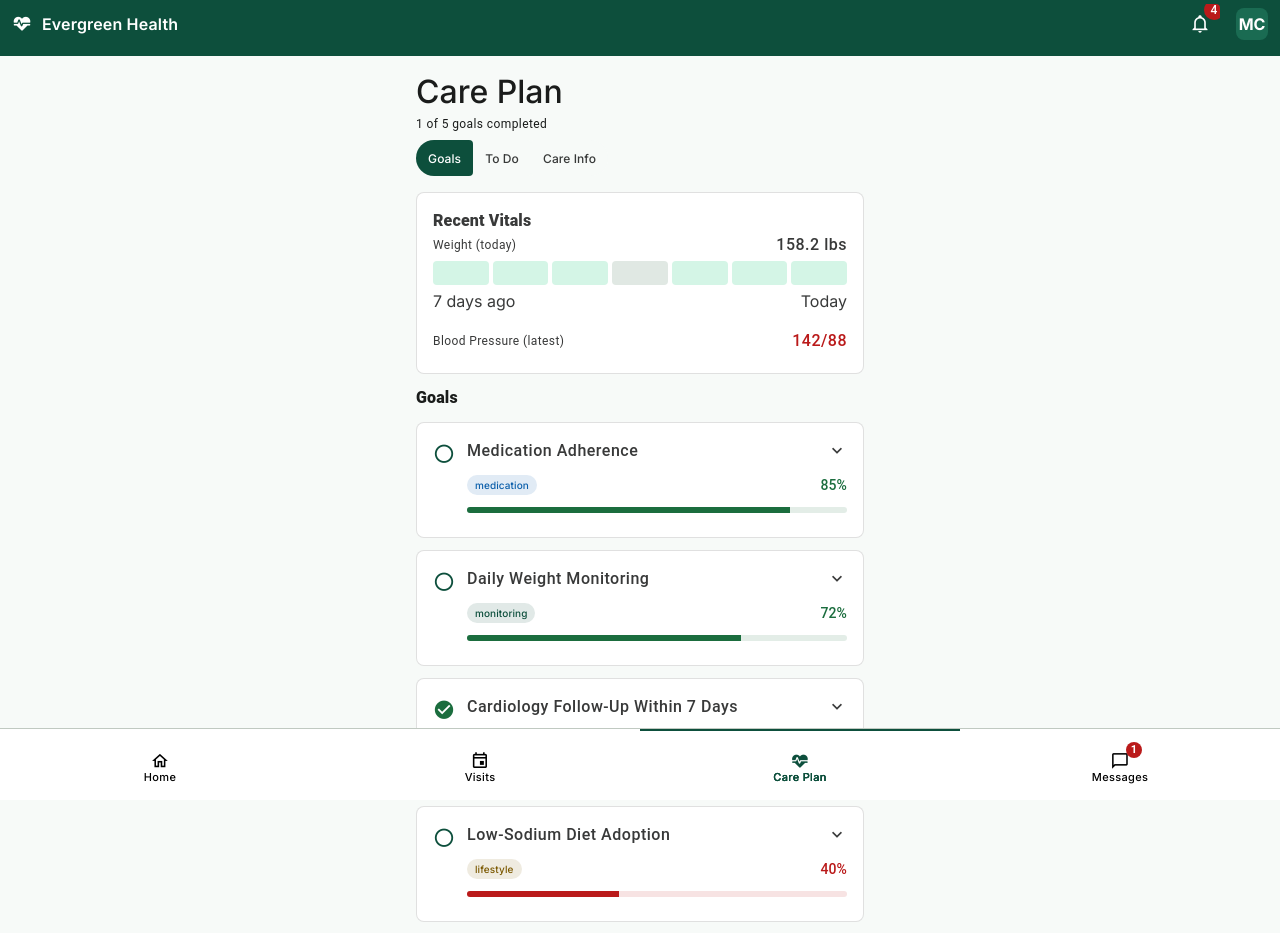
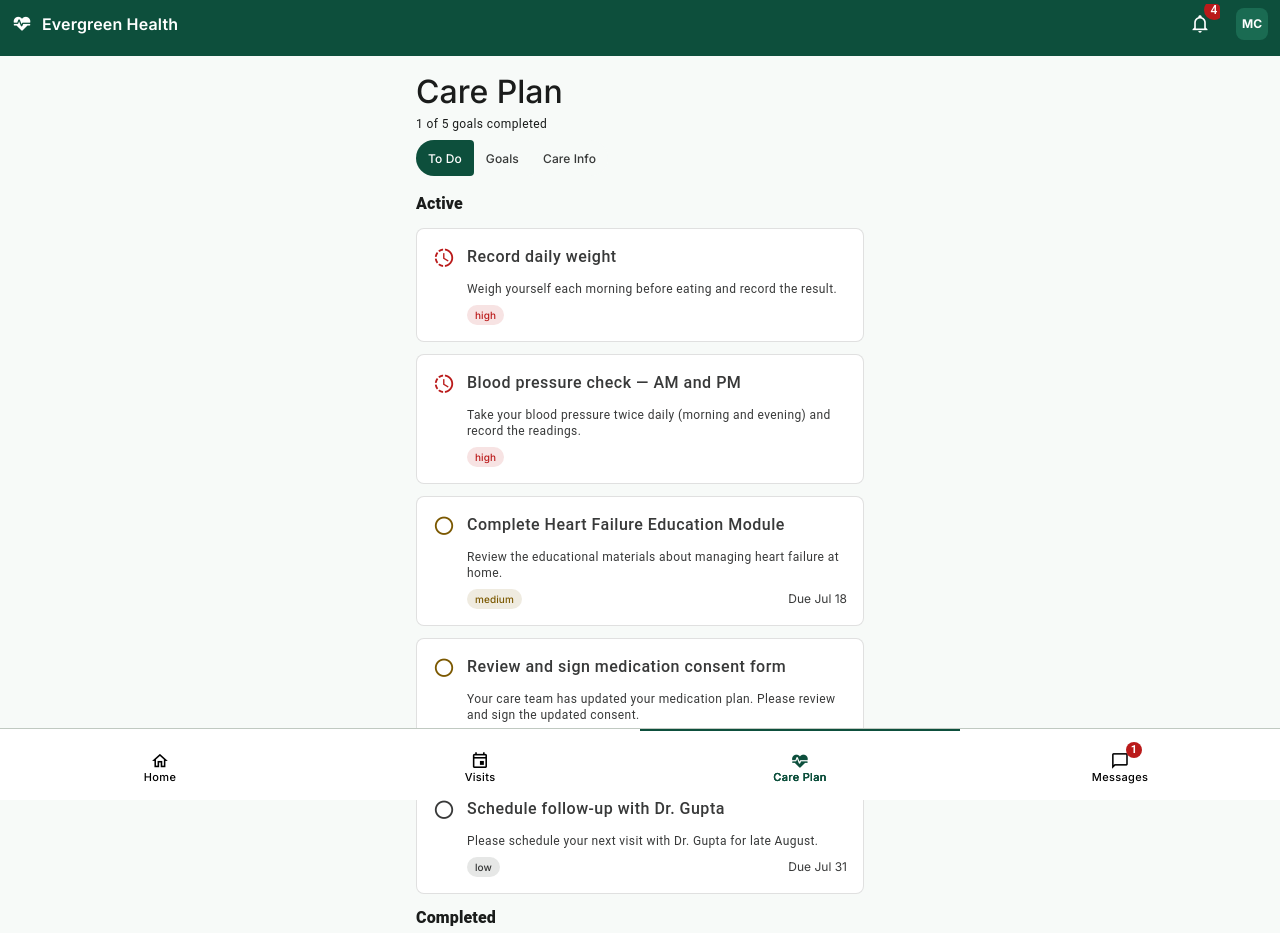
Before and after one commit to glo-kim/my-capstone-mobile, a Vue app: page /care-plan in a window 1280 px wide. Shown: the top 933 px of the page. Built offline with nearby package versions, Linux system fonts and the light colour scheme.

Commit message:
feat: enhance CarePlanView layout for improved readability and organization

```diff
--- a/src/styles/md3.css
+++ b/src/styles/md3.css
@@ -54,6 +54,11 @@ body {
 .text-caption, .text-overline {
   margin: 0 !important;
   padding: 0 !important;
+}
+
+.text-caption {
+  font-size: 12px !important;
+  line-height: 12px !important;
 }
 
 /* List item leading icon gap — match appointment card spacing */
--- a/src/views/CarePlanView.vue
+++ b/src/views/CarePlanView.vue
@@ -10,52 +10,13 @@
     <div class="px-4">
       <!-- Tab toggle -->
       <v-btn-toggle v-model="tab" mandatory color="primary" density="compact" class="mb-4" rounded="pill">
+        <v-btn value="tasks" size="small">To Do</v-btn>
         <v-btn value="goals" size="small">Goals</v-btn>
-        <v-btn value="tasks" size="small">To Do</v-btn>
         <v-btn value="care-info" size="small">Care Info</v-btn>
       </v-btn-toggle>
 
       <!-- Goals -->
       <div v-if="tab === 'goals'" class="d-flex flex-column ga-3 pb-4">
-        <!-- Recent Vitals -->
-        <v-card class="pa-4">
-          <p class="text-title-medium text-on-surface mb-3">Recent Vitals</p>
-
-          <div class="mb-4">
-            <div class="d-flex align-center justify-space-between mb-1">
-              <span class="text-body-small text-on-surface-variant">Weight (today)</span>
-              <span class="text-body-large font-weight-medium text-on-surface">
-                {{ latestWeight }} {{ data.healthTracking.weight.unit }}
-              </span>
-            </div>
-            <div class="d-flex ga-1">
-              <div
-                v-for="(entry, i) in recentWeights"
-                :key="i"
-                class="flex-grow-1 rounded"
-                :style="{
-                  height: '24px',
-                  backgroundColor: entry.value ? 'rgb(var(--v-theme-primary-container))' : 'rgb(var(--v-theme-surface-variant))',
-                }"
-              />
-            </div>
-            <div class="d-flex justify-space-between mt-1">
-              <span class="text-caption text-on-surface-variant">7 days ago</span>
-              <span class="text-caption text-on-surface-variant">Today</span>
-            </div>
-          </div>
-
-          <div>
-            <div class="d-flex align-center justify-space-between mb-1">
-              <span class="text-body-small text-on-surface-variant">Blood Pressure (latest)</span>
-              <span class="text-body-large font-weight-medium" :class="bpColor">
-                {{ latestBP }}
-              </span>
-            </div>
-          </div>
-        </v-card>
-
-        <p class="text-title-medium text-on-surface mt-1">Goals</p>
         <v-card
           v-for="goal in data.careGoals"
           :key="goal.id"
@@ -66,7 +27,7 @@
             <v-icon
               :color="goal.status === 'completed' ? 'success' : 'primary'"
               size="22"
-              class="mt-1"
+              style="margin-top: 2px"
             >
               {{ goal.status === 'completed' ? 'mdi-check-circle' : 'mdi-circle-outline' }}
             </v-icon>
@@ -135,7 +96,7 @@
       <!-- Tasks -->
       <div v-if="tab === 'tasks'" class="d-flex flex-column ga-3 pb-4">
         <!-- Pending / In Progress -->
-        <p class="text-label-large text-on-surface-variant mt-1">Active</p>
+        <p class="text-title-medium text-on-surface mt-1">Active</p>
         <v-card
           v-for="task in activeTasks"
           :key="task.id"
@@ -145,14 +106,14 @@
             <v-icon
               :color="task.priority === 'high' ? 'error' : task.priority === 'medium' ? 'warning' : 'on-surface-variant'"
               size="22"
-              class="mt-1"
+              style="margin-top: 2px"
             >
               {{ task.status === 'in-progress' ? 'mdi-progress-clock' : 'mdi-checkbox-blank-circle-outline' }}
             </v-icon>
             <div class="flex-grow-1">
-              <p class="text-body-large font-weight-medium text-on-surface">{{ task.title }}</p>
+              <p class="card-title text-body-large font-weight-medium text-on-surface">{{ task.title }}</p>
               <p class="text-body-small text-on-surface-variant mt-1">{{ task.description }}</p>
-              <div class="d-flex align-center ga-2 mt-2">
+              <div class="d-flex align-center justify-space-between mt-2">
                 <v-chip size="x-small" :color="getPriorityColor(task.priority)" variant="tonal">
                   {{ task.priority }}
                 </v-chip>
@@ -165,16 +126,16 @@
         </v-card>
 
         <!-- Completed -->
-        <p class="text-label-large text-on-surface-variant mt-3">Completed</p>
+        <p class="text-title-medium text-on-surface mt-3">Completed</p>
         <v-card
           v-for="task in completedTasks"
           :key="task.id"
           class="pa-4"
         >
           <div class="d-flex align-start ga-3">
-            <v-icon color="success" size="22" class="mt-1">mdi-check-circle</v-icon>
+            <v-icon color="success" size="22" style="margin-top: 2px">mdi-check-circle</v-icon>
             <div class="flex-grow-1">
-              <p class="text-body-medium text-on-surface" style="text-decoration: line-through; opacity: 0.6">
+              <p class="card-title text-body-large font-weight-medium text-on-surface" style="text-decoration: line-through; opacity: 0.6">
                 {{ task.title }}
               </p>
               <p class="text-body-small text-on-surface-variant">
@@ -189,7 +150,7 @@
       <div v-if="tab === 'care-info'" class="d-flex flex-column ga-3 pb-4">
         <!-- Care Team -->
         <v-card class="pa-4">
-          <p class="text-title-medium text-on-surface mb-3">Care Team</p>
+          <p class="card-title text-title-medium text-on-surface">Care Team</p>
           <v-list density="compact" class="pa-0 bg-transparent">
             <v-list-item
               v-for="member in data.careTeam"
@@ -206,15 +167,53 @@
               <v-list-item-title class="text-body-medium">{{ member.name }}</v-list-item-title>
               <v-list-item-subtitle class="text-body-small">{{ member.role }}</v-list-item-subtitle>
               <template #append>
-                <v-btn icon="mdi-phone-outline" variant="text" size="x-small" color="primary" />
+                <v-icon color="primary" size="18">mdi-phone-outline</v-icon>
               </template>
             </v-list-item>
           </v-list>
         </v-card>
 
+        <!-- Recent Vitals -->
+        <v-card class="pa-4">
+          <p class="card-title text-title-medium text-on-surface">Recent Vitals</p>
+
+          <div class="mb-4">
+            <div class="d-flex align-center justify-space-between mb-1">
+              <span class="text-body-small text-on-surface-variant">Weight (today)</span>
+              <span class="text-body-large font-weight-medium text-on-surface">
+                {{ latestWeight }} {{ data.healthTracking.weight.unit }}
+              </span>
+            </div>
+            <div class="d-flex ga-1">
+              <div
+                v-for="(entry, i) in recentWeights"
+                :key="i"
+                class="flex-grow-1 rounded"
+                :style="{
+                  height: '24px',
+                  backgroundColor: entry.value ? 'rgb(var(--v-theme-primary-container))' : 'rgb(var(--v-theme-surface-variant))',
+                }"
+              />
+            </div>
+            <div class="d-flex justify-space-between mt-1">
+              <span class="text-caption text-on-surface-variant">7 days ago</span>
+              <span class="text-caption text-on-surface-variant">Today</span>
+            </div>
+          </div>
+
+          <div>
+            <div class="d-flex align-center justify-space-between mb-1">
+              <span class="text-body-small text-on-surface-variant">Blood Pressure (latest)</span>
+              <span class="text-body-large font-weight-medium" :class="bpColor">
+                {{ latestBP }}
+              </span>
+            </div>
+          </div>
+        </v-card>
+
         <!-- Insurance -->
         <v-card class="pa-4">
-          <p class="text-title-medium text-on-surface mb-3">Insurance</p>
+          <p class="card-title text-title-medium text-on-surface">Insurance</p>
           <div class="d-flex align-center ga-3">
             <v-icon color="on-surface-variant" size="20">mdi-shield-check-outline</v-icon>
             <div>
@@ -225,27 +224,31 @@
         </v-card>
 
         <!-- Documents -->
-        <p class="text-label-large text-on-surface-variant mt-1">Documents</p>
-        <v-card
-          v-for="doc in data.documents"
-          :key="doc.id"
-          class="pa-4"
-        >
-          <div class="d-flex align-center ga-3">
-            <v-avatar :color="getDocColor(doc.type) + '-container'" size="40">
-              <v-icon :color="getDocColor(doc.type)" size="20">{{ getDocIcon(doc.type) }}</v-icon>
-            </v-avatar>
-            <div class="flex-grow-1">
-              <div class="d-flex align-center ga-2">
-                <p class="text-body-medium font-weight-medium text-on-surface">{{ doc.title }}</p>
-                <v-icon v-if="!doc.read" color="primary" size="8">mdi-circle</v-icon>
-              </div>
-              <p class="text-body-small text-on-surface-variant">
+        <v-card class="pa-4">
+          <p class="card-title text-title-medium text-on-surface">Documents</p>
+          <v-list density="compact" class="pa-0 bg-transparent">
+            <v-list-item
+              v-for="doc in data.documents"
+              :key="doc.id"
+              class="px-0"
+            >
+              <template #prepend>
+                <v-avatar :color="getDocColor(doc.type) + '-container'" size="36" class="mr-3">
+                  <v-icon :color="getDocColor(doc.type)" size="18">{{ getDocIcon(doc.type) }}</v-icon>
+                </v-avatar>
+              </template>
+              <v-list-item-title class="text-body-medium">
+                {{ doc.title }}
+                <v-icon v-if="!doc.read" color="primary" size="8" class="ml-1">mdi-circle</v-icon>
+              </v-list-item-title>
+              <v-list-item-subtitle class="text-body-small">
                 {{ doc.provider }} · {{ formatDate(doc.date) }}
-              </p>
-            </div>
-            <v-icon color="on-surface-variant" size="18">mdi-download</v-icon>
-          </div>
+              </v-list-item-subtitle>
+              <template #append>
+                <v-icon color="on-surface-variant" size="18">mdi-download</v-icon>
+              </template>
+            </v-list-item>
+          </v-list>
         </v-card>
       </div>
     </div>
@@ -256,7 +259,7 @@
 import { ref, computed } from 'vue'
 import data from '../data/metrics.json'
 
-const tab = ref('goals')
+const tab = ref('tasks')
 const expandedGoal = ref<string | null>(null)
 
 const latestWeight = computed(() => {
@@ -289,8 +292,12 @@ const completedGoals = computed(() =>
   data.careGoals.filter(g => g.status === 'completed').length
 )
 
+const priorityOrder: Record<string, number> = { high: 0, medium: 1, low: 2 }
+
 const activeTasks = computed(() =>
-  data.tasks.filter(t => t.status === 'pending' || t.status === 'in-progress')
+  data.tasks
+    .filter(t => t.status === 'pending' || t.status === 'in-progress')
+    .sort((a, b) => (priorityOrder[a.priority] ?? 3) - (priorityOrder[b.priority] ?? 3))
 )
 
 const completedTasks = computed(() =>
@@ -361,4 +368,8 @@ function getDocColor(type: string): string {
   padding-top: 16px !important;
   padding-bottom: 12px !important;
 }
+
+.card-title {
+  margin-bottom: 12px !important;
+}
 </style>
--- a/src/views/HomeView.vue
+++ b/src/views/HomeView.vue
@@ -127,7 +127,7 @@
 
             <!-- Care Team -->
             <v-divider class="my-3" />
-            <div class="mb-3"><p class="text-label-large text-on-surface-variant">Your Care Team</p></div>
+            <div class="mb-3"><p class="text-title-medium text-on-surface">Your Care Team</p></div>
             <div class="d-flex ga-4 overflow-x-auto">
               <div
                 v-for="member in data.careTeam.slice(0, 3)"
```
